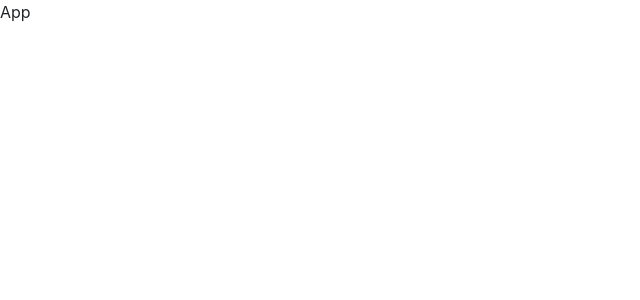
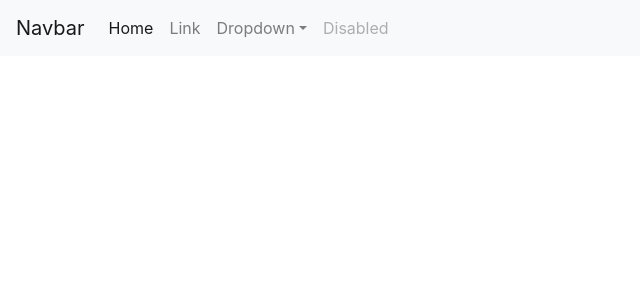
Before and after one commit to pythonpioneer/learn-react-js, a React (Create React App) app in the folder second-react/news-app/: page / in a window 1280 px wide. Shown: the top 300 px of the page, without its empty margins (0-640 px from the left). Built offline with nearby package versions, Linux system fonts and the light colour scheme.

Commit message:
navbar added

```diff
--- a/second-react/news-app/src/App.js
+++ b/second-react/news-app/src/App.js
@@ -1,12 +1,14 @@
-import logo from './logo.svg';
 import './App.css';
 
 import React, { Component } from 'react';
+import Navbar from './components/Navbar';
 
 export default class App extends Component {
   render() {
     return (
-      <div>App</div>
+      <>
+        <Navbar />
+      </>
     )
   }
 }
--- a/second-react/news-app/src/components/Navbar.js
+++ b/second-react/news-app/src/components/Navbar.js
@@ -1,9 +1,47 @@
-import React, { Component } from 'react'
+import PropTypes from 'prop-types';
+import React, { Component } from 'react';
 
-export default class Navbar extends Component {
-  render() {
-    return (
-      <div>Navbar</div>
-    )
-  }
+export class Navbar extends Component {
+    static propTypes = {}
+
+    render() {
+        return (
+            <>
+                <nav className="navbar navbar-expand-lg navbar-light bg-light">
+                    <a className="navbar-brand" href="#">Navbar</a>
+                    <button className="navbar-toggler" type="button" data-toggle="collapse" data-target="#navbarSupportedContent" aria-controls="navbarSupportedContent" aria-expanded="false" aria-label="Toggle navigation">
+                        <span className="navbar-toggler-icon"></span>
+                    </button>
+
+                    <div className="collapse navbar-collapse" id="navbarSupportedContent">
+                        <ul className="navbar-nav mr-auto">
+                            <li className="nav-item active">
+                                <a className="nav-link" href="#">Home <span className="sr-only">(current)</span></a>
+                            </li>
+                            <li className="nav-item">
+                                <a className="nav-link" href="#">Link</a>
+                            </li>
+                            <li className="nav-item dropdown">
+                                <a className="nav-link dropdown-toggle" href="#" id="navbarDropdown" role="button" data-toggle="dropdown" aria-haspopup="true" aria-expanded="false">
+                                    Dropdown
+                                </a>
+                                <div className="dropdown-menu" aria-labelledby="navbarDropdown">
+                                    <a className="dropdown-item" href="#">Action</a>
+                                    <a className="dropdown-item" href="#">Another action</a>
+                                    <div className="dropdown-divider"></div>
+                                    <a className="dropdown-item" href="#">Something else here</a>
+                                </div>
+                            </li>
+                            <li className="nav-item">
+                                <a className="nav-link disabled" href="#">Disabled</a>
+                            </li>
+                        </ul>
+
+                    </div>
+                </nav>
+            </>
+        )
+    }
 }
+
+export default Navbar;
```
